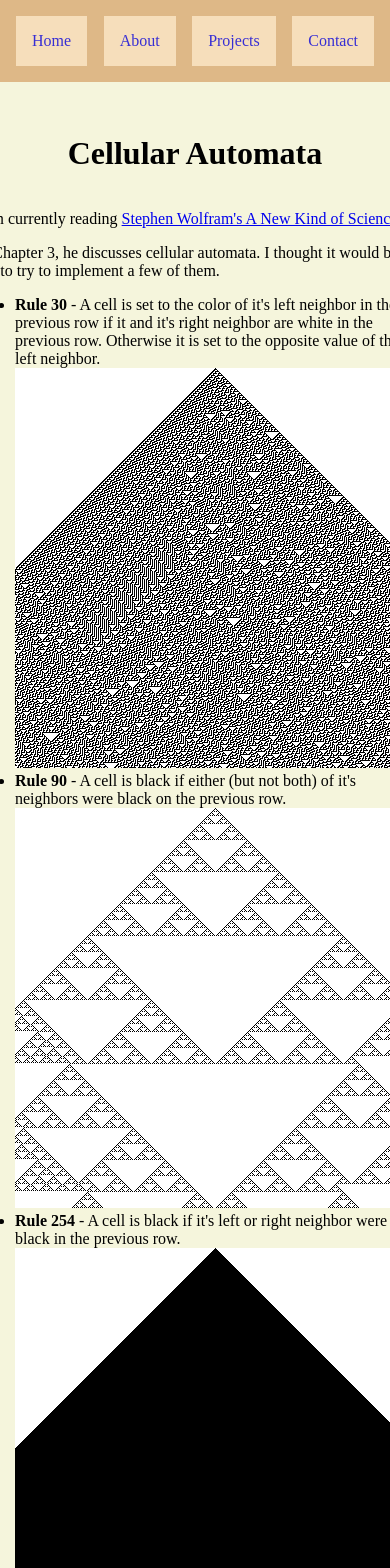
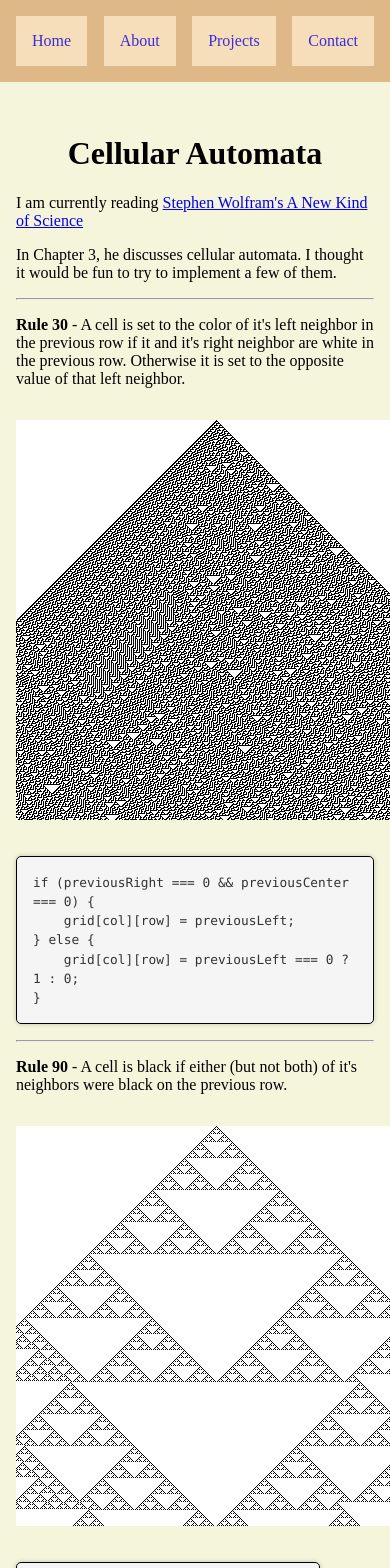
Before and after one commit to dusty-g/personal-website, a Next.js app: page /projects/cellularAutomata in a window 390 px wide. Shown: the top 1568 px of the page. Built offline with nearby package versions, Linux system fonts and the light colour scheme.

Commit message:
add code blocks to automata page and fix mobile view

```diff
--- a/pages/api/rule254.ts
+++ b/pages/api/rule254.ts
@@ -21,11 +21,7 @@ export function generateRule254(numCols: number, numRows: number) {
             const right = col === numCols - 1 ? 0 : grid[col + 1][row - 1];
 
             //
-            if (!left && !right && !center) {
-                grid[col][row] = 0;
-            }
-            // otherwise, set the current cell to 1
-            else {
+            if (left || right || center) {
                 grid[col][row] = 1;
             }
 
--- a/pages/api/rule30.ts
+++ b/pages/api/rule30.ts
@@ -18,18 +18,18 @@ export function generateRule30(numCols: number, numRows: number) {
         for (let col = 0; col < numCols; col++) {
             // get the value of the previous row's adjacent cells
             // we want the left cell to wrap around to the right side of the grid
-            const left = col === 0 ? grid[numCols - 1][row - 1] : grid[col-1][row - 1]
+            const previousLeft = col === 0 ? grid[numCols - 1][row - 1] : grid[col-1][row - 1]
             // const left = col === 0 ? 0 : grid[col-1][row - 1]
             // get the value of the previous row's center cell
-            const center = grid[col][row - 1];
+            const previousCenter = grid[col][row - 1];
             // get the value of the previous row's right cell
-            const right = col === numCols - 1 ? 0 : grid[col + 1][row - 1];
+            const previousRight = col === numCols - 1 ? 0 : grid[col + 1][row - 1];
 
             // If the previous row's right and center are both 0, then the current cell should be equal to the previous row's left cell. Otherwise, it should be the opposite of the previous row's left cell.
-            if (right === 0 && center === 0) {
-                grid[col][row] = left;
+            if (previousRight === 0 && previousCenter === 0) {
+                grid[col][row] = previousLeft;
             } else {
-                grid[col][row] = left === 0 ? 1 : 0;
+                grid[col][row] = previousLeft === 0 ? 1 : 0;
             }
 
 
--- a/pages/api/rule90.ts
+++ b/pages/api/rule90.ts
@@ -14,22 +14,15 @@ export function generateRule90(numCols: number, numRows: number) {
         // loop through each cell in the row
         for (let col = 0; col < numCols; col++) {
             // get the value of the previous row's adjacent cells
-            const left = col === 0 ? 0 : grid[col-1][row - 1]
+            const previousLeft = col === 0 ? 0 : grid[col-1][row - 1]
             // get the value of the previous row's center cell
             const center = grid[col][row - 1];
             // get the value of the previous row's right cell
-            const right = col === numCols - 1 ? 0 : grid[col + 1][row - 1];
+            const previousRight = col === numCols - 1 ? 0 : grid[col + 1][row - 1];
 
             // the cell should be 1 if either of it's previous neighbors were 1, but not both
-            if (left || right) {
+            if (previousLeft ^ previousRight) {
                 grid[col][row] = 1;
-                if (left && right) {
-                    grid[col][row] = 0;
-                }
-            }
-            // otherwise, set the current cell to 0
-            else {
-                grid[col][row] = 0;
             }
 
         }
--- a/pages/projects/cellularAutomata.tsx
+++ b/pages/projects/cellularAutomata.tsx
@@ -18,24 +18,43 @@ export default function CellularAutomata() {
             <link rel="icon" href="/favicon.ico" />
         </Head>
         <Nav />
-        <main className="main">
+        <main className={styles.automataMain}>
 
 
-        <h1>Cellular Automata</h1>
+        <h1 className={styles.heading}>Cellular Automata</h1>
         <div className={styles.text}>
-        <p className={styles.text}>I am currently reading <Link href="https://www.wolframscience.com/nks/">Stephen Wolfram&apos;s A New Kind of Science</Link></p>
-        <p></p>
-        <p className={styles.text}>In Chapter 3, he discusses cellular automata. I thought it would be fun to try to implement a few of them.</p>
-        <p></p>
+        <p>I am currently reading <Link href="https://www.wolframscience.com/nks/">Stephen Wolfram&apos;s A New Kind of Science</Link></p>
+        <p >In Chapter 3, he discusses cellular automata. I thought it would be fun to try to implement a few of them.</p>
 
-        <ul>
-            <li><b>Rule 30</b> - A cell is set to the color of it&apos;s left neighbor in the previous row if it and it&apos;s right neighbor are white in the previous row. Otherwise it is set to the opposite value of that left neighbor.</li>
+        <div>
+            <hr/>
+            <p><b>Rule 30</b> - A cell is set to the color of it&apos;s left neighbor in the previous row if it and it&apos;s right neighbor are white in the previous row. Otherwise it is set to the opposite value of that left neighbor.</p>
             <Automata generateGrid={generateRule30} />
-            <li><b>Rule 90</b> - A cell is black if either (but not both) of it&apos;s neighbors were black on the previous row.</li>
+            <code className={styles.codeBlock}>
+                if (previousRight === 0 &amp;&amp; previousCenter === 0) &#123;<br/>
+                &nbsp;&nbsp;&nbsp;&nbsp;grid[col][row] = previousLeft;<br/>
+                &#125; else &#123;<br/>
+                &nbsp;&nbsp;&nbsp;&nbsp;grid[col][row] = previousLeft === 0 ? 1 : 0;<br/>
+                &#125;
+            </code>
+
+            <hr/>
+            <p><b>Rule 90</b> - A cell is black if either (but not both) of it&apos;s neighbors were black on the previous row.</p>
             <Automata generateGrid={generateRule90} />
-            <li><b>Rule 254</b> - A cell is black if it&apos;s left or right neighbor were black in the previous row.</li>
+            <code className={styles.codeBlock}>
+            if (previousLeft ^ previousRight) &#123;<br/>
+            &nbsp;&nbsp;&nbsp;&nbsp;grid[col][row] = 1;<br/>
+            &#125;
+            </code>
+            <hr/>
+            <p><b>Rule 254</b> - A cell is black if it or it&apos;s left or right neighbor were black in the previous row.</p>
             <Automata generateGrid={generateRule254} />
-        </ul>
+            <code className={styles.codeBlock}>
+            if (previousLeft || previousRight || previousCenter) &#123;<br/>
+            &nbsp;&nbsp;&nbsp;&nbsp;grid[col][row] = 1;<br/>
+            &#125;
+            </code>
+        </div>
         </div>
         </main>
         </>
--- a/styles/CellularAutomata.module.css
+++ b/styles/CellularAutomata.module.css
@@ -1,3 +1,70 @@
 .text {
     text-align: left;
 }
+
+.automataMain {
+    /* display: flex; */
+    flex-direction: column;
+
+    align-items: center;
+    overflow-x: scroll;
+    padding: 1rem;
+    min-height: 50vh;
+  }
+.heading {
+    /* center */
+    text-align: center;
+}
+/* styling for the code blocks. Should be to the right of the canvas if there's room, otherwise below it */
+.codeBlock {
+    /* center */
+    text-align: center;
+    /* add top and bottom margin */
+    margin: 1rem 0;
+    /* center horizontally */
+    display: table;
+    flex-direction: column;
+    align-items: center;
+    justify-content: center;
+    padding: 1rem;
+    max-width: 100%;
+    /* overflow-x: scroll; */
+    /* overflow-y: hidden; */
+    /* white-space: nowrap; */
+    /* padding: 0 1rem; */
+    /* margin: 0 1rem; */
+    border: 1px solid black;
+    border-radius: 5px;
+    background-color: #f5f5f5;
+    box-shadow: 0 0 5px 0 rgba(0, 0, 0, 0.2);
+    font-family: var(--font-mono);
+    font-size: 0.8rem;
+    line-height: 1.5;
+    color: #333;
+    word-break: break-all;
+    word-wrap: break-word;
+    overflow-wrap: break-word;
+    hyphens: auto;
+    text-align: left;
+    /* text-overflow: ellipsis; */
+    /* overflow: hidden; */
+    /* max-height: 100%; */
+    /* min-height: 100%; */
+    /* height: 100%; */
+    /* width: 100%; */
+    /* max-width: 100%; */
+    /* overflow-x: scroll; */
+    /* overflow-y: hidden; */
+    /* white-space: nowrap; */
+    /* padding: 0 1rem; */
+    /* margin: 0 1rem; */
+    /* border: 1px solid black; */
+    /* border-radius: 5px; */
+    /* background-color: #f5f5f5; */
+    /* box-shadow: 0 0 5px 0 rgba(0, 0, 0, 0.2); */
+    /* font-family: var(--font-mono); */
+    /* font-size: 0.8rem; */
+    /* line-height: 1.5; */
+    /* color: #333; */
+    /* word-break: break-all */
+}
--- a/styles/globals.css
+++ b/styles/globals.css
@@ -32,6 +32,14 @@ body {
   min-height: 50vh;
 }
 
+/* styling for the canvas */
+canvas {
+  /* add top and bottom margin */
+  margin: 1rem 0;
+  /* center horizontally */
+
+}
+
 /* @media (prefers-color-scheme: dark) {
 
 } */
```
